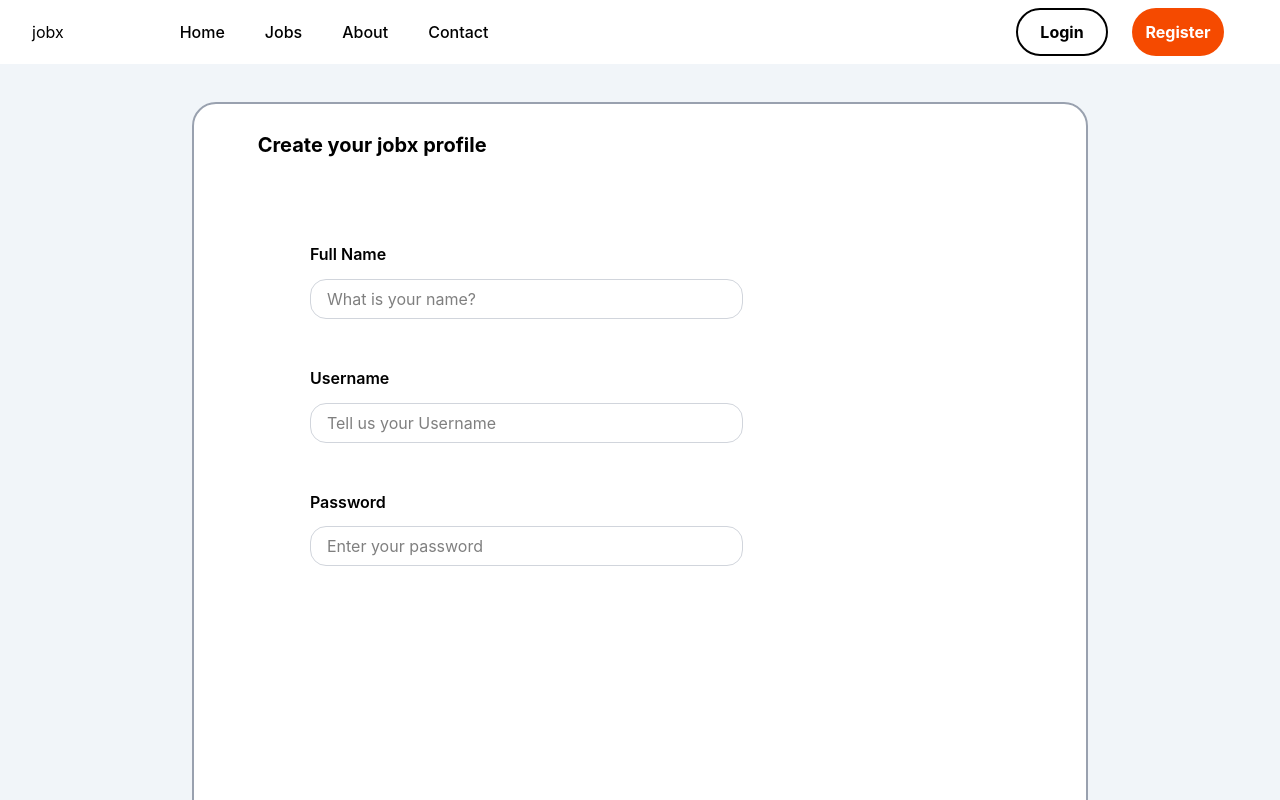
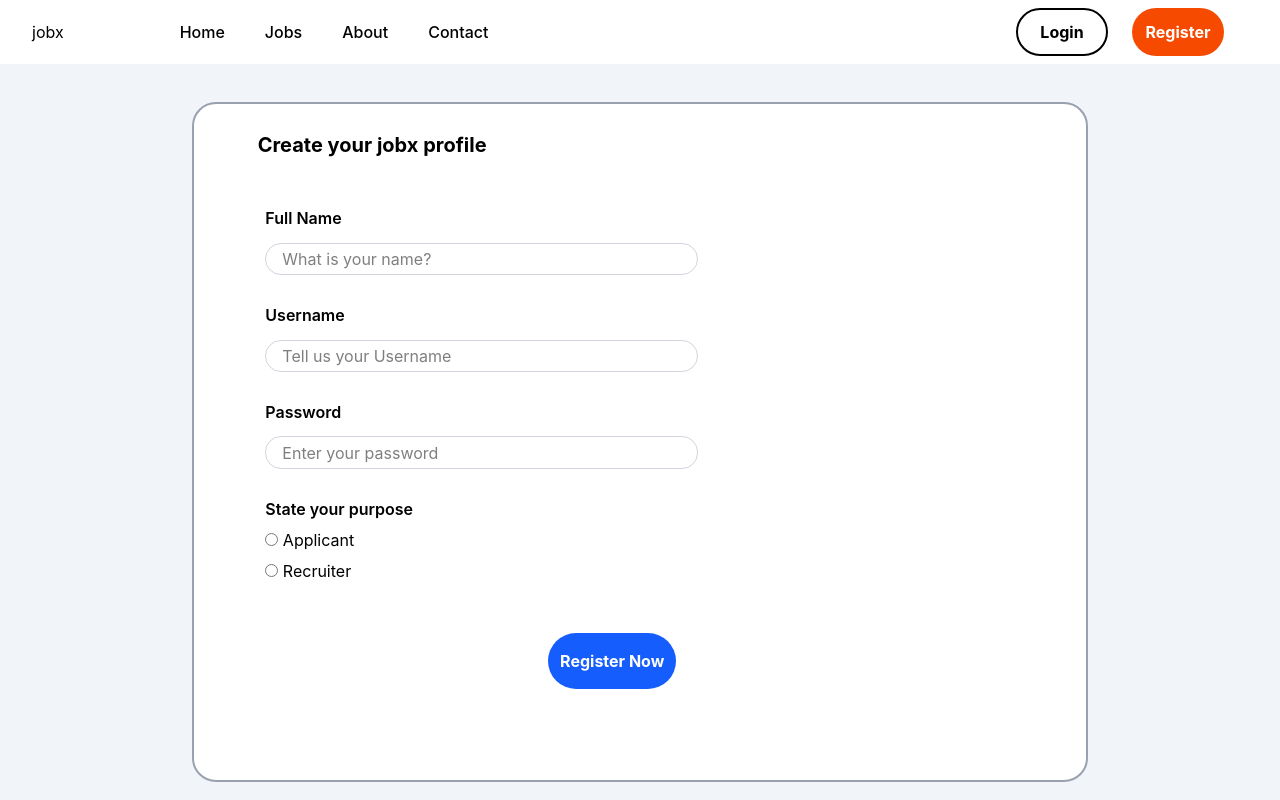
Before and after one commit to developranadr18vit25/JobX-Frontend, a React (Vite) app: page /registration/createAccount in a window 1280 px wide. Shown: the top 800 px of the page. Built offline with nearby package versions, Linux system fonts and the light colour scheme.

Commit message:
Working on the register feature

```diff
--- a/src/components/SearchBar.jsx
+++ b/src/components/SearchBar.jsx
@@ -7,7 +7,7 @@ function SearchBar() {
 
             <div className='h-[15vh] w-full mt-[2%] text-black  flex justify-center '>
                 <input type="text" placeholder='Enter skills / designations / companies' className='w-[40vw] h-[9vh] mt-[1%] ml-[10%] pl-[3%] border-2 rounded-xl'/>
-                <SearchButton />
+                <SearchButton content="Search" />
             </div>
         </>
     )
--- a/src/components/SearchButton.jsx
+++ b/src/components/SearchButton.jsx
@@ -1,10 +1,10 @@
 import React from 'react'
 
-function SearchButton() {
+function SearchButton({content}) {
     return (
         <>
             <div className='h-17 w-[10vw] mt-[1%]  ml-[1%] '>
-                <button className='bg-blue-600 w-[10vw] h-[7vh]  rounded-4xl mt-2 text-white text-l font-bold hover:bg-blue-700 cursor-pointer'>Search</button>
+                <button className='bg-blue-600 w-[10vw] h-[7vh]  rounded-4xl mt-2 text-white text-l font-bold hover:bg-blue-700 cursor-pointer'>{content}</button>
 
             </div>
         </>
--- a/src/components/SignUpCard.jsx
+++ b/src/components/SignUpCard.jsx
@@ -1,28 +1,44 @@
 import React from 'react'
+import SearchButton from './SearchButton'
 
 function SignUpCard() {
     return (
-        <div className='h-300 w-[70%] bg-white border-2 border-gray-400 rounded-3xl m-auto mt-[3%] flex flex-col'>
+        <div className='h-170 w-[70%] bg-white border-2 border-gray-400 rounded-3xl m-auto mt-[3%] flex flex-col'>
             <div className='h-10 w-[30%] bg-white mt-[3%] ml-[4%] pl-7 text-xl text-black font-bold'> Create your jobx profile</div>
 
-            <div className='h-[90%] w-[80%] bg-white ml-[10%] mt-[3%] pt-[5%] pl-[3%] '>
+            <div className='h-[90%] w-[80%] bg-white ml-[5%] mt-[1%] pt-[3%] pl-[3%] flex flex-col gap-7'>
                 <div className='h-[12%] w-[90%] bg-white flex flex-col '>
                     <h1 className='text-l font-semibold'>Full Name</h1>
-                    <input type="text" placeholder='What is your name?' className='w-[70%] h-10 mt-[2%] border border-gray-300 pl-4 rounded-2xl' />
+                    <input type="text" placeholder='What is your name?' className='w-[70%] h-13 mt-[2%] border border-gray-300 pl-4 rounded-2xl' />
                 </div>
                 <div className='h-[12%] w-[90%] bg-white flex flex-col '>
                     <h1 className='text-l font-semibold'>Username</h1>
-                    <input type="text" placeholder='Tell us your Username' className='w-[70%] h-10 mt-[2%] border border-gray-300 pl-4 rounded-2xl' />
+                    <input type="text" placeholder='Tell us your Username' className='w-[70%] h-13 mt-[2%] border border-gray-300 pl-4 rounded-2xl' />
                 </div>
                 <div className='h-[12%] w-[90%] bg-white flex flex-col '>
                     <h1 className='text-l font-semibold'>Password</h1>
-                    <input type="text" placeholder='Enter your password' className='w-[70%] h-10 mt-[2%] border border-gray-300 pl-4 rounded-2xl' />
+                    <input type="text" placeholder='Enter your password' className='w-[70%] h-13 mt-[2%] border border-gray-300 pl-4 rounded-2xl' />
                 </div>
+                <div className='h-[12%] w-[90%] bg-white flex flex-col '>
+                    <h1 className='text-l font-semibold'>State your purpose</h1>
+                    <label>
+                        <input type="radio" name="q1" value="mumbai" className='mb-[2%] mt-[2%]' /> Applicant
+                    </label>
+                    <label>
+                        <input type="radio" name="q1" value="mumbai" /> Recruiter
+                    </label>
+                </div>
+
                 {/* <div className='h-[15%] w-[90%] bg-blue-500 flex flex-col pt-10 mb-5'>
                     <h1 className='text-l font-semibold'>Purpose</h1>
                     <input type="text" placeholder='What is your name?' className='w-[70%] h-10 mt-[2%]' />
                 </div> */}
+                <div className="mt-6 flex justify-center">
+                    <SearchButton  content="Register Now"/>
+                </div>
             </div>
+            {/* <SearchButton /> */}
+
         </div>
     )
 }
```
